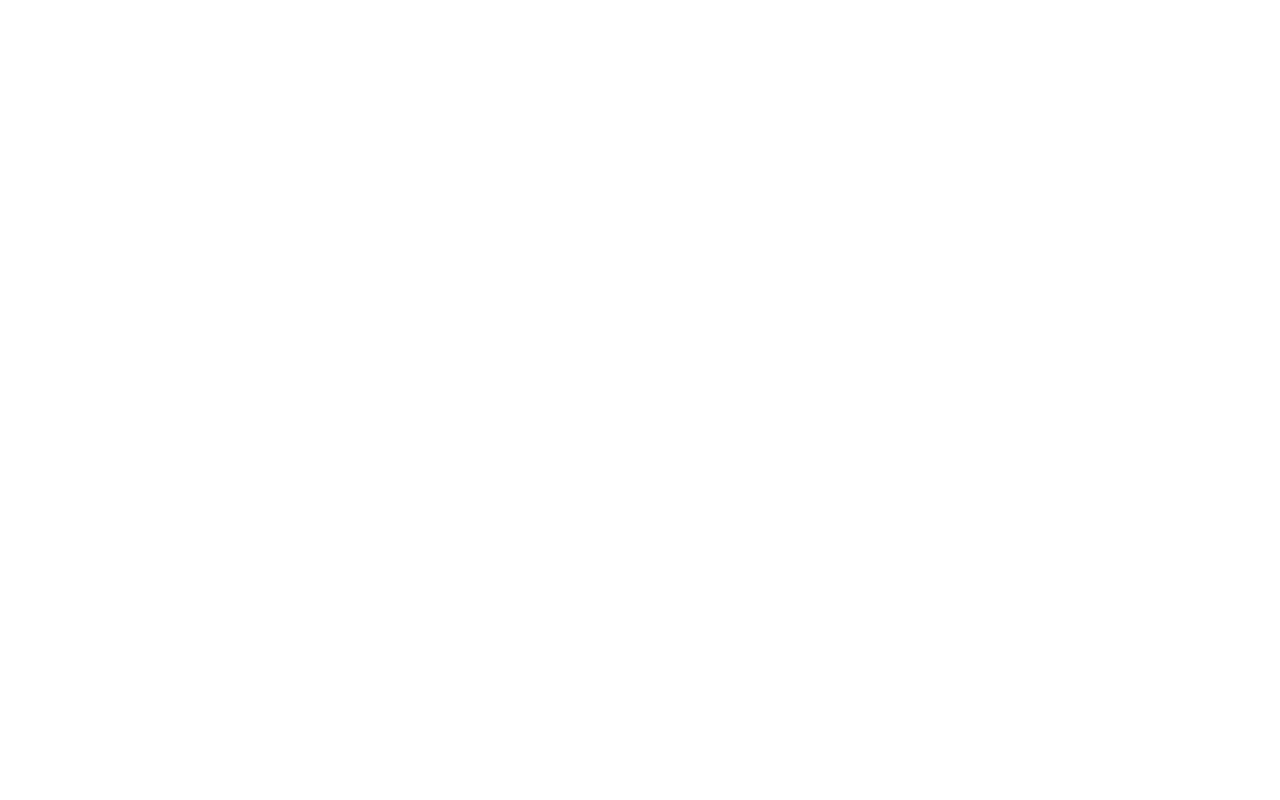
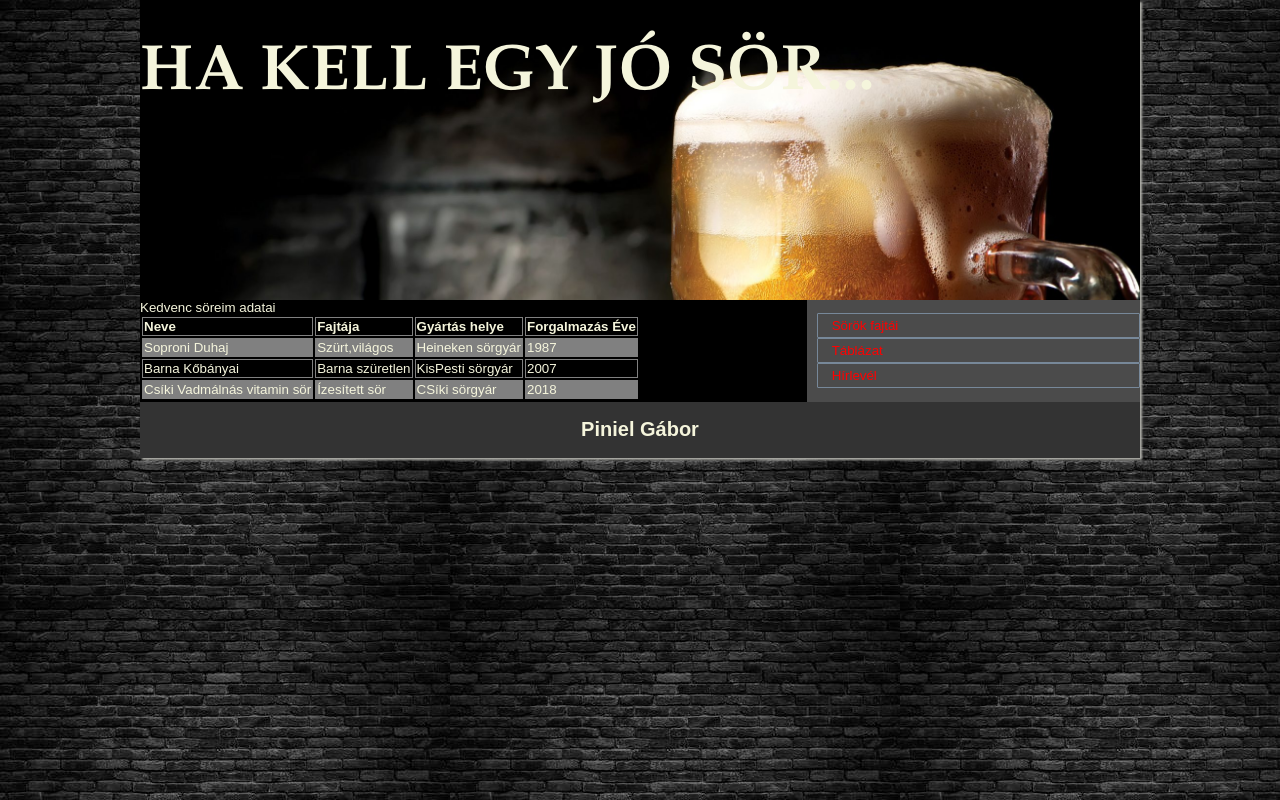
Before and after one commit to gabor520/PINIELGABOR_SOR, a plain HTML site: page tablazat.html in a window 1280 px wide. Drawn offline with Linux system fonts and the light colour scheme.

Commit message:
nemreszponzivacim

```diff
--- a/stilus.css
+++ b/stilus.css
@@ -1,12 +1,117 @@
 main{
     background-color: #333333;
     width: 80%;
-    min-width:1000px;
+    max-width:1000px;
     margin: auto;
+    font-family: Arial, Verdana, sans-serif;
+    color: beige;
+    display: grid;
+    grid-template-areas: "h   h"
+                         "ar as"
+                         "f   f";
+   grid-template-columns: 2fr 1fr;
+   box-shadow: 2px 2px 2px rgb(174,174,168);
+
+
+
 }
 header{
     height: 300px;
     font-family: Garamond;
     font-weight:bold;
     background-size:cover;
+    grid-area: h;
+    background-image: url("képek/beer-new_401732638.jpg");
+    line-height: 4px;
+    font-size: 32px;
+    padding-top: 30px;
+    padding-left: 30;
+    text-align: left;
 }
+*{
+    box-sizing: border-box;
+
+}
+body{
+    padding: 0px;
+    margin: 0px;
+    font-size: 10pt;
+    background-image: url("képek/teglafal.jpg");
+
+}
+
+article{
+    grid-area: ar;
+    background-color: black;
+    text-align: justify;
+}
+article ul{
+    margin-left: 30%;
+    margin-right: 10%;
+}
+aside{
+    background-color: rgb(75, 75, 75);
+    grid-area: as;
+    width: 100%;
+}
+aside ul{
+    width: 100%;
+    padding-left: 10px;
+}
+aside nav ul li{
+    list-style-type:none;
+    padding: 4px;
+}
+nav ul li{
+    border: 1px solid lightslategray;
+    border-radius: 1px;
+}
+nav ul li :hover{
+background-color: white;
+}
+nav ul li a{
+text-decoration: none;
+color: red;
+margin-left: 10px;
+}
+img{
+width: 100%;
+}
+.kep{
+width: 100%;
+float: left;
+padding: 10px;
+}
+footer{
+    grid-area: f;
+    text-align: center;
+}
+table tr th{
+    border: 1px solid gray;
+}
+table tr td{
+    border:1px solid gray;
+}
+table tr:nth-child(even){
+    background-color: gray;
+}
+@media screen and (max-width:800px){
+    main{
+        grid-template-areas: " h"
+                              "as"
+                              "ar"
+                             " f";
+       grid-template-columns:  1fr;
+
+    }
+}
+@media screen and (max-width:200px){
+    h1{
+       font-size: 25px;
+       margin: 0;
+    }
+
+
+
+
+}
--- a/tablazat.html
+++ b/tablazat.html
@@ -8,8 +8,52 @@
     <meta name="viewport" content="width=device-width, initial-scale=1.0">
     <title>Document</title>
     <link rel="stylesheet" href="stilus.css">
+
 </head>
 <body>
+    <main>
+        <header><h1>HA KELL EGY JÓ SÖR...</h1></header>
+        <article>
+            <thead>Kedvenc söreim adatai</thead>
+            <table>
+                <tr>
+                    <th>Neve</th>
+                    <th>Fajtája</th>
+                    <th>Gyártás helye</th>
+                    <th>Forgalmazás Éve</th>
+                </tr>
+                <tr>
+                    <td>Soproni Duhaj</td>
+                    <td>Szürt,világos</td>
+                    <td>Heineken sörgyár</td>
+                    <td>1987</td>
+                </tr>
+                <tr>
+                    <td>Barna Kőbányai</td>
+                    <td>Barna szüretlen</td>
+                    <td>KisPesti sörgyár</td>
+                    <td>2007</td>
+                </tr>
+                <tr>
+                    <td>Csíki Vadmálnás vitamin sör</td>
+                    <td>Ízesített sör</td>
+                    <td>CSíki sörgyár</td>
+                    <td>2018</td>
+                </tr>
+            </table>
+        </article>
+            <aside>
+                <nav>
+                    <ul>
+                        <li><a href="">Sörök fajtái</a></li>
+                        <li><a href="tablazat.html">Táblázat</a></li>
+                        <li><a href="">Hírlevél</a></li>
+                    </ul>
+                </nav>
+                </aside>
+        <footer><h2>Piniel Gábor</h2></footer>
+
+    </main>
 
 </body>
 </html>
```
Also changed, not shown: index.html (+29 -5 lines), képek/beer-new_401732638.jpg (added), képek/sorfurdo.jpg (added), képek/teglafal.jpg (added).
